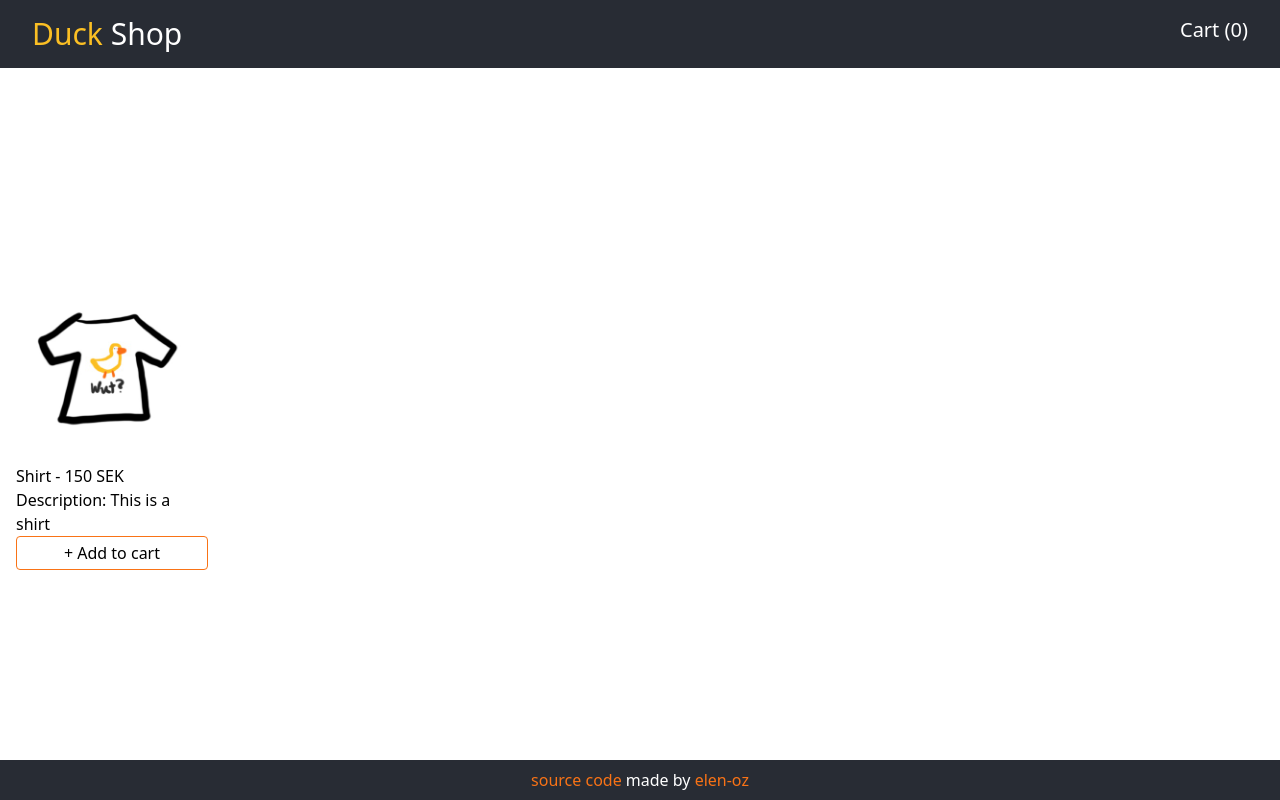
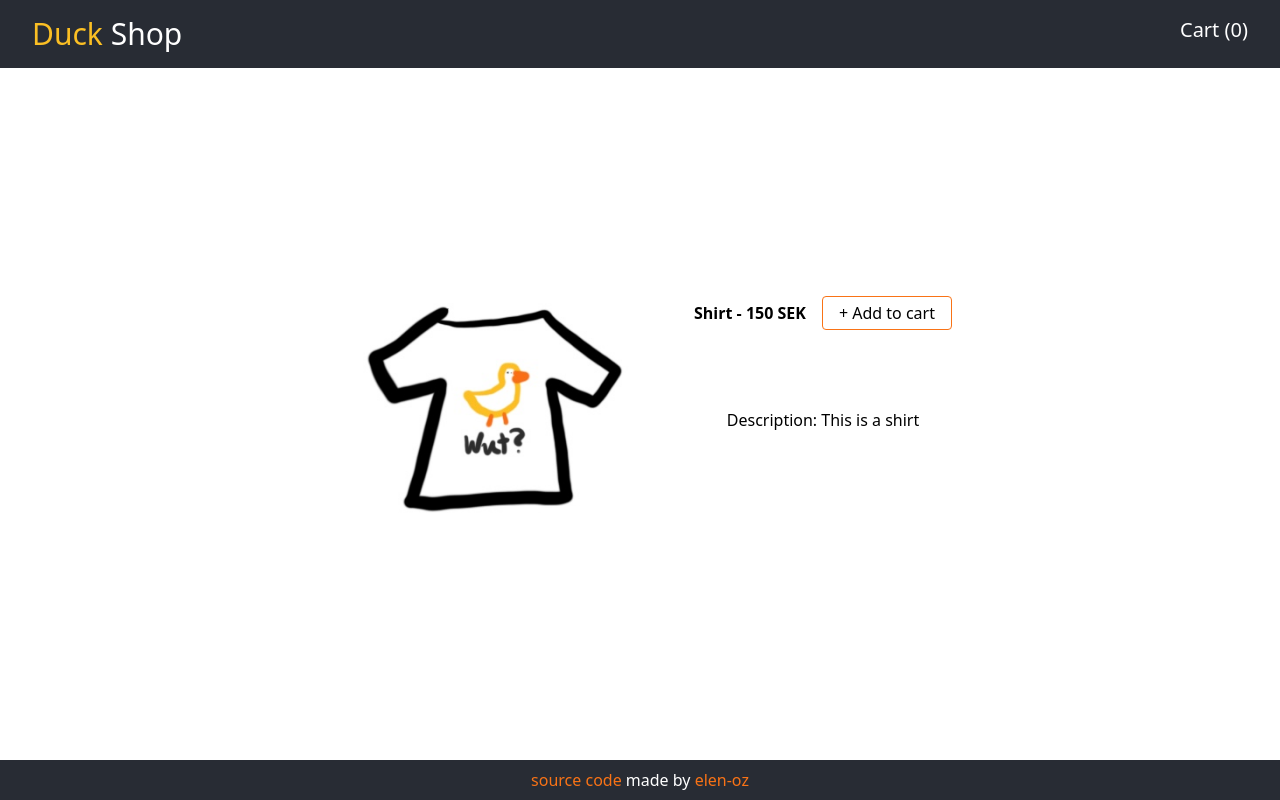
Before and after one commit to elen-oz/hi_duck-shop, a React (Vite) app: page /product/1 in a window 1280 px wide. Built offline with nearby package versions, Linux system fonts and the light colour scheme.

Commit message:
feat: add styles to ItemPage

```diff
--- a/src/pages/ItemPage.tsx
+++ b/src/pages/ItemPage.tsx
@@ -1,13 +1,5 @@
 import { useParams } from "react-router-dom";
 import { products } from "../data";
-import Item from "../components/Item";
-
-// interface Item {
-//   id: string;
-//   name: string;
-//   price: number;
-//   description?: string;
-// }
 
 interface Props {
   handleAddToCart: (event: React.MouseEvent<HTMLButtonElement>) => void;
@@ -26,13 +18,23 @@ const ItemPage = ({ handleAddToCart }: Props) => {
   const { name, price, description, image } = item;
 
   return (
-    <Item
-      name={name}
-      price={price}
-      image={image}
-      description={description}
-      onAdd={handleAddToCart}
-    />
+    <div className=" flex grid-flow-col grid-rows-2 flex-col items-center justify-center  justify-items-center gap-4 px-4 md:grid">
+      <img className="row-span-3 max-w-[350px]" src={image} alt={name} />
+      <h2 className="col-span-1 font-bold">
+        {name} - {price} SEK
+      </h2>
+      {description && (
+        <p className="col-span-2 row-span-2 self-start  ">
+          Description: {description}
+        </p>
+      )}
+      <button
+        className="col-span-1 rounded border border-accentSecond px-4 py-1 transition duration-300 ease-in-out hover:bg-accentSecond hover:text-white "
+        onClick={handleAddToCart}
+      >
+        + Add to cart
+      </button>
+    </div>
   );
 };
 
```
